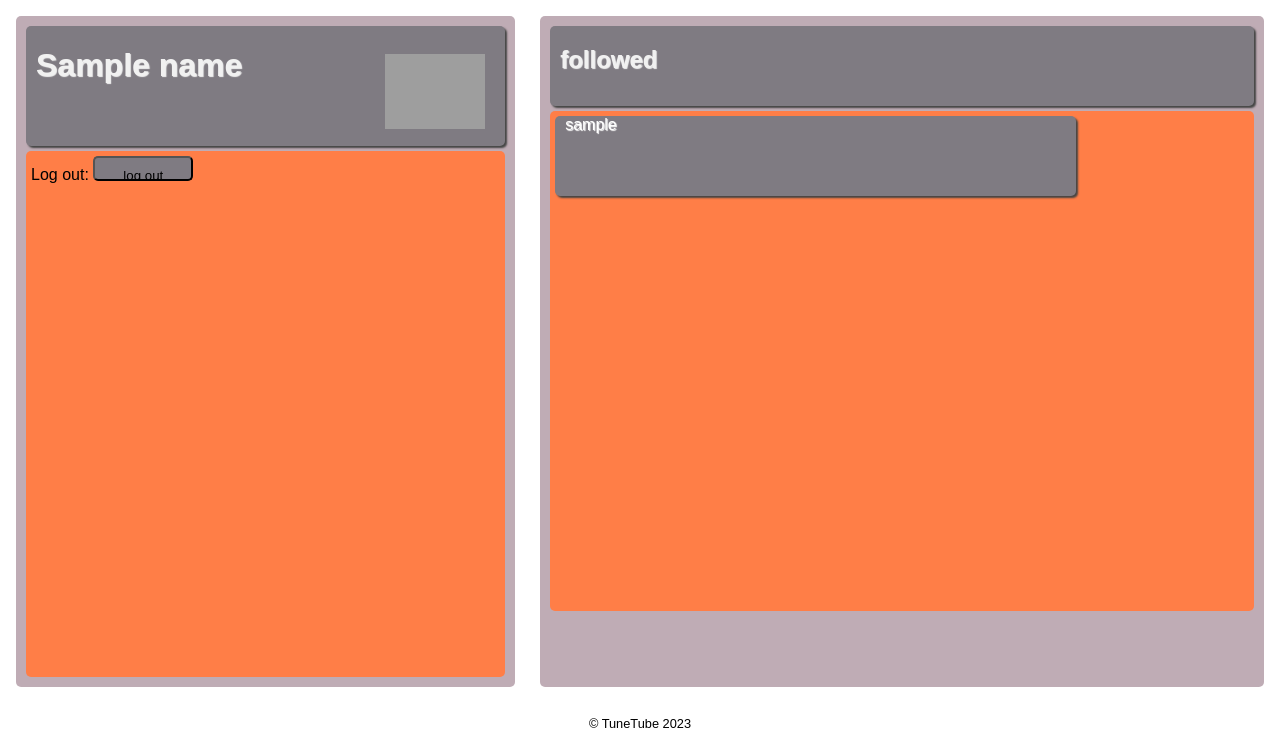
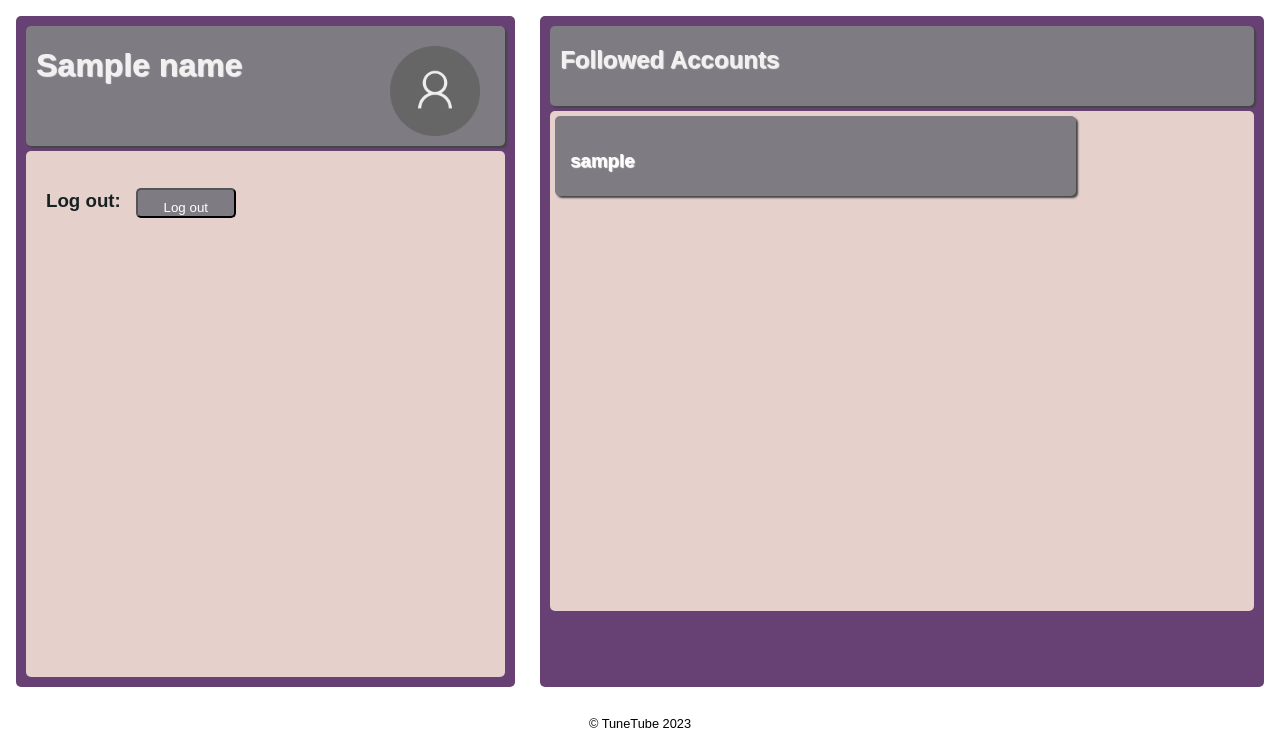
Before and after one commit to PenguinSnail/tunetube, a Flask app: template templates/pages/account_page.html in a window 1280 px wide. Shown: the part 56-800 px from the top of the page. Run offline with Flask 3, Linux system fonts and the light colour scheme; the template is opened without the code that fills it: most values are stand-ins (such as "Sample title", 1, 10 or a date in 2020); grey boxes are pictures that could not be loaded.

Commit message:
finnished account work

```diff
--- a/static/css/pages/account.css
+++ b/static/css/pages/account.css
@@ -34,8 +34,13 @@
 }
 .followed-text {
     color: var(--white-color);
-    margin-left: 10px;
+    margin: 15px;
     text-shadow: 1px 1px 1px;
+    float: left;
+}
+.settings-text {
+    color: var(--eerie-color);
+    margin: 15px;
     float: left;
 }
 .profile-photo {
@@ -47,7 +52,7 @@
     float: right;
 }
 .settings-box {
-    background-color: var(--coral-color);
+    background-color: var(--beige-color);
     border-color: var(--gray1-color);
     width: 100%;
     flex-grow: 1;
@@ -56,7 +61,7 @@
     padding: 5px;
 }
 .followed-box {
-    background-color: var(--coral-color);
+    background-color: var(--beige-color);
     border-color: var(--gray1-color);
     width: 100%;
     height: 500px;
@@ -70,7 +75,7 @@
     width: 40%; /* three boxes (use 25% for four, and 50% for two, etc) */
     height: 100%;
     padding: 10px; /* if you want space between the images */
-    background-color: var(--gray2-color);
+    background-color: var(--purple-color);
     border-radius: 5px;
     display: flex;
     flex-direction: column;
@@ -80,7 +85,7 @@
     width: 58%; /* three boxes (use 25% for four, and 50% for two, etc) */
     height: 100%;
     padding: 10px; /* if you want space between the images */
-    background-color: var(--gray2-color);
+    background-color: var(--purple-color);
     border-radius: 5px;
     display: flex;
     flex-direction: column;
@@ -88,9 +93,12 @@
 
 .logout-button {
     background-color: var(--gray1-color);
-    height: 25px;
+    color: white;
+    text-align: center;
+    height: 30px;
     width: 100px;
     padding: 10px;
+    margin-top: 32px;
     border-radius: 5px;
     transition-duration: 0.4s;
 }
--- a/templates/pages/account_page.html
+++ b/templates/pages/account_page.html
@@ -11,28 +11,29 @@
             </div>
 
             <div class="profile-photo">
-                <img class="profile-photo" src="static/css/components/profile pic.png" />
+                <img class="profile-photo" src="static/profile_pictures/default.png" />
             </div>
         </div>
 
         <div class="settings-box">
             <form action="/account/logout" method="post">
-                <label for="">Log out:</label>
-                <input type="submit" class="logout-button" value="log out" />
+                <label class="settings-text" for=""><h3>Log out:</h3></label>
+
+                <button class="logout-button" type="submit">Log out</button>
             </form>
         </div>
     </div>
 
     <div class="rightbox">
         <div class="followed-header">
-            <h2 class="account-name">followed</h2>
+            <h2 class="account-name">Followed Accounts</h2>
         </div>
 
         <div class="followed-box">
             {% for follow in followed %}
                 <div class="followed-cards">
                     <div class="followed-text">
-                        <a href="/account/{{ follow.id }}">{{ follow.username }}</a>
+                        <a href="/account/{{ follow.id }}"><h3>{{ follow.username }}</h3></a>
                     </div>
                 </div>
             {% endfor %}
```
Also changed, not shown: templates/pages/followed_page.html (+10 -3 lines).
